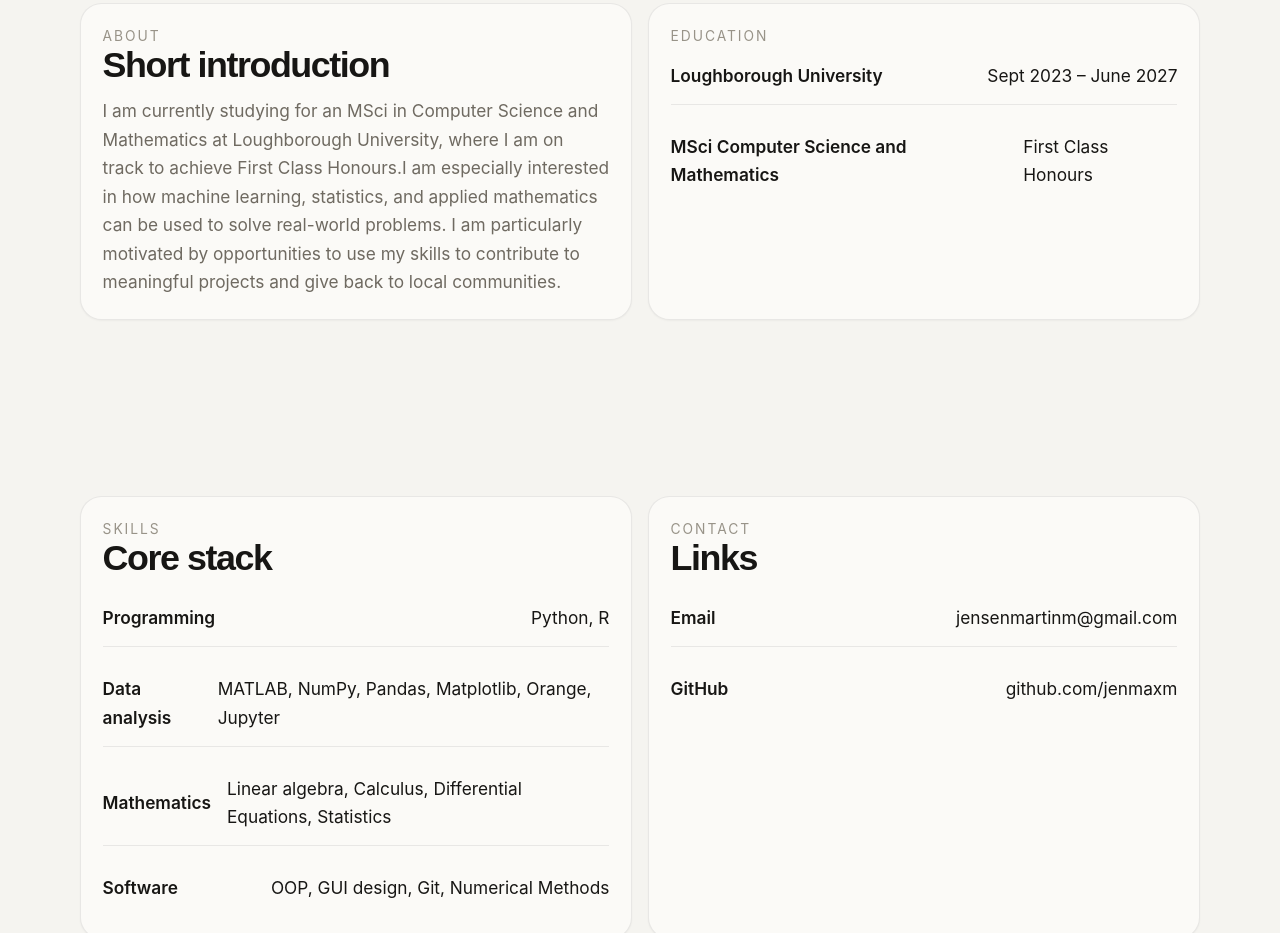
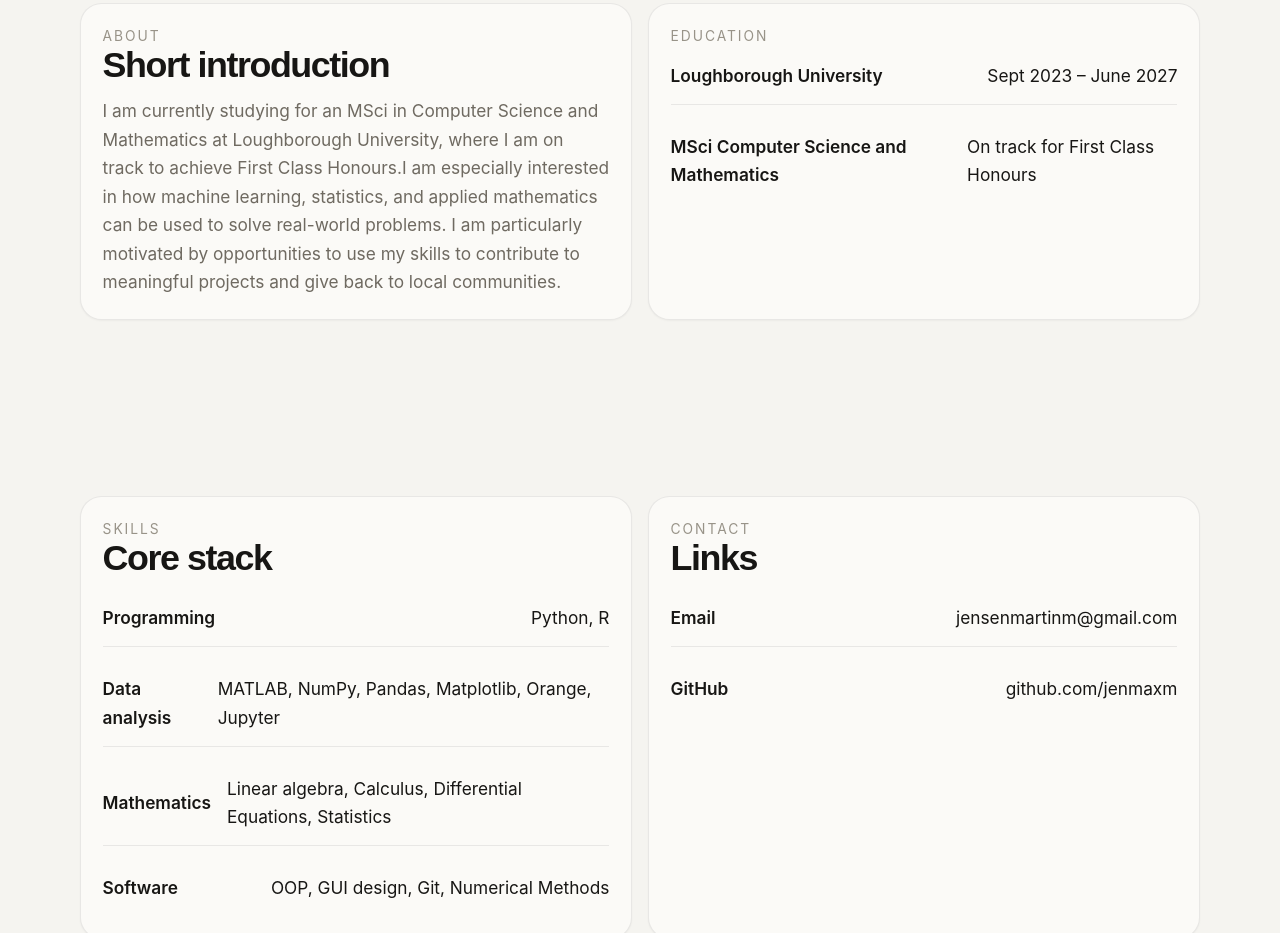
Before and after one commit to jenmaxm/personal_portfolio, a plain HTML site: page index.html in a window 1280 px wide. Shown: the part 888-1821 px from the top of the page. Drawn offline with Linux system fonts and the light colour scheme; a script that the page names is missing; a web font is replaced by a local one.

Commit message:
Update education status to 'On track for First Class Honours'

```diff
--- a/index.html
+++ b/index.html
@@ -78,7 +78,7 @@
           <div class="section-label">Education</div>
           <div class="stack">
             <div class="line"><strong>Loughborough University</strong><span>Sept 2023 – June 2027</span></div>
-            <div class="line"><strong>MSci Computer Science and Mathematics</strong><span>First Class Honours</span></div>
+            <div class="line"><strong>MSci Computer Science and Mathematics</strong><span>On track for First Class Honours</span></div>
           </div>
         </article>
       </div>
```
